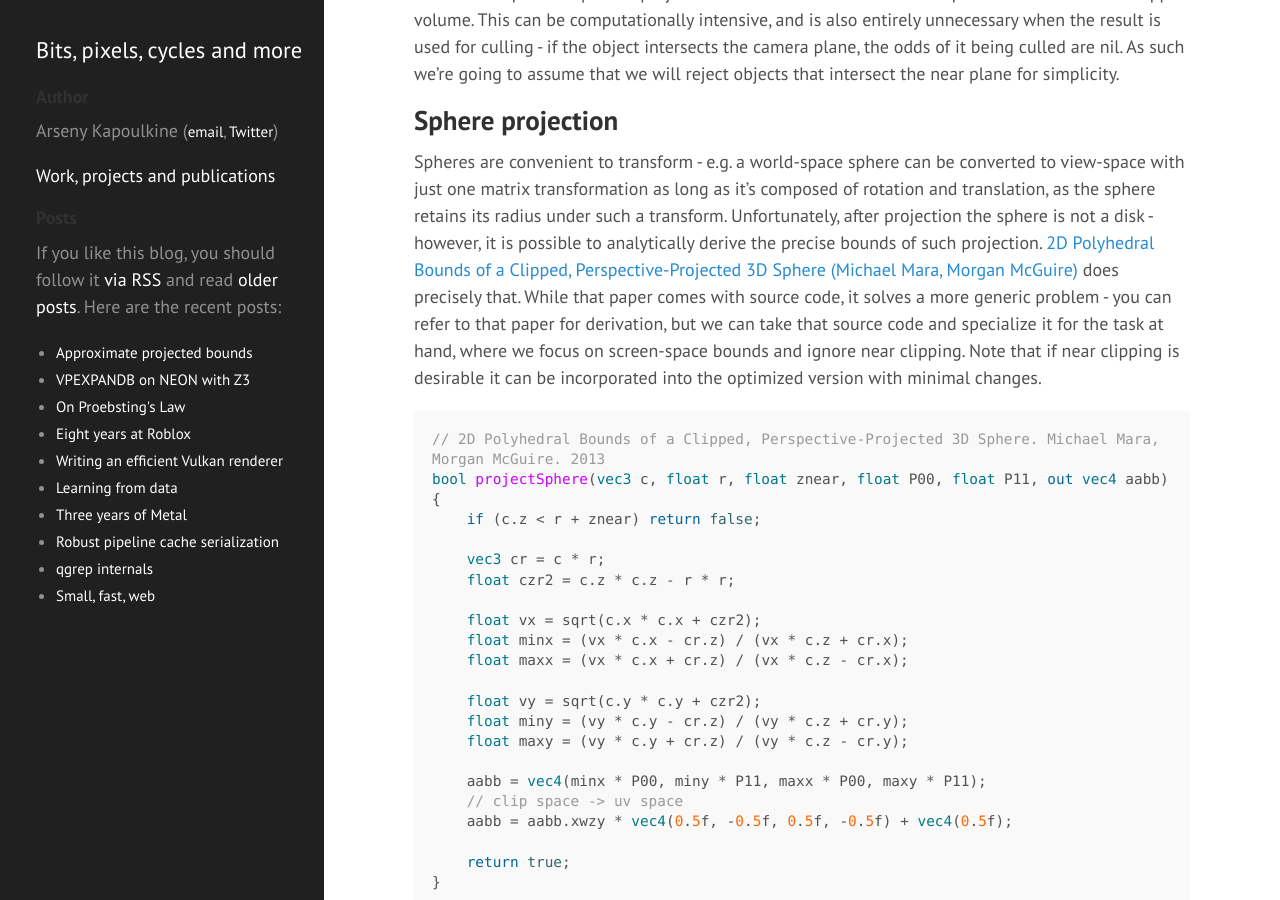
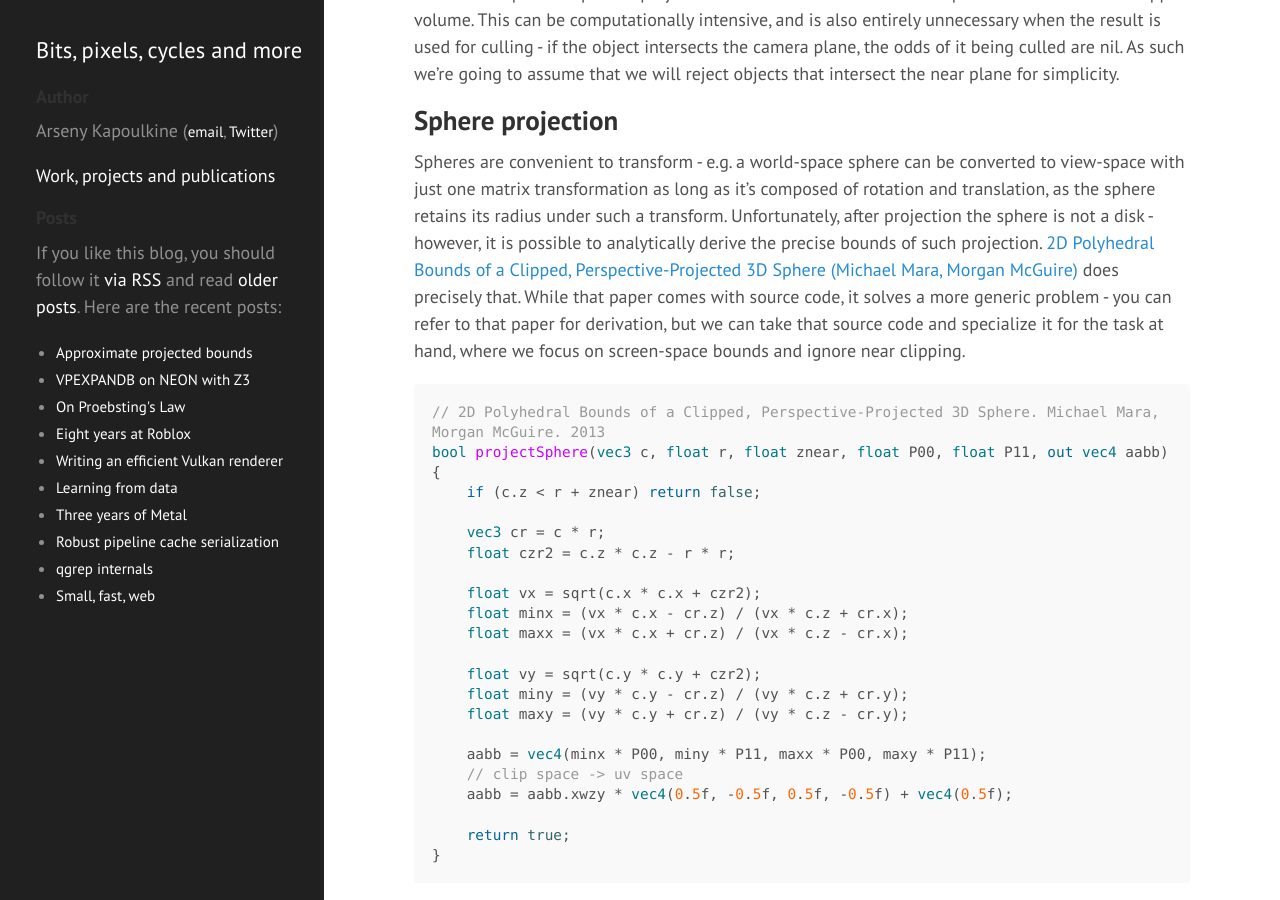
Before and after one commit to zeux/zeux.github.io, a Jekyll site: the page built from _posts/2023-01-12-approximate-projected-bounds.md, in a window 1280 px wide and 900 px high, scrolled down 622 px. Built offline with Jekyll 4.4.1, drawn with Linux system fonts in a browser that asks for light colours.

Commit message:
Update 2023-01-12-approximate-projected-bounds.md

````diff
--- a/_posts/2023-01-12-approximate-projected-bounds.md
+++ b/_posts/2023-01-12-approximate-projected-bounds.md
@@ -14,7 +14,7 @@
 
 ## Sphere projection
 
-Spheres are convenient to transform - e.g. a world-space sphere can be converted to view-space with just one matrix transformation as long as it's composed of rotation and translation, as the sphere retains its radius under such a transform. Unfortunately, after projection the sphere is not a disk - however, it is possible to analytically derive the precise bounds of such projection. [2D Polyhedral Bounds of a Clipped, Perspective-Projected 3D Sphere (Michael Mara, Morgan McGuire) ](https://jcgt.org/published/0002/02/05/) does precisely that. While that paper comes with source code, it solves a more generic problem - you can refer to that paper for derivation, but we can take that source code and specialize it for the task at hand, where we focus on screen-space bounds and ignore near clipping. Note that if near clipping is desirable it can be incorporated into the optimized version with minimal changes.
+Spheres are convenient to transform - e.g. a world-space sphere can be converted to view-space with just one matrix transformation as long as it's composed of rotation and translation, as the sphere retains its radius under such a transform. Unfortunately, after projection the sphere is not a disk - however, it is possible to analytically derive the precise bounds of such projection. [2D Polyhedral Bounds of a Clipped, Perspective-Projected 3D Sphere (Michael Mara, Morgan McGuire) ](https://jcgt.org/published/0002/02/05/) does precisely that. While that paper comes with source code, it solves a more generic problem - you can refer to that paper for derivation, but we can take that source code and specialize it for the task at hand, where we focus on screen-space bounds and ignore near clipping.
 
 ```glsl
 // 2D Polyhedral Bounds of a Clipped, Perspective-Projected 3D Sphere. Michael Mara, Morgan McGuire. 2013
````
